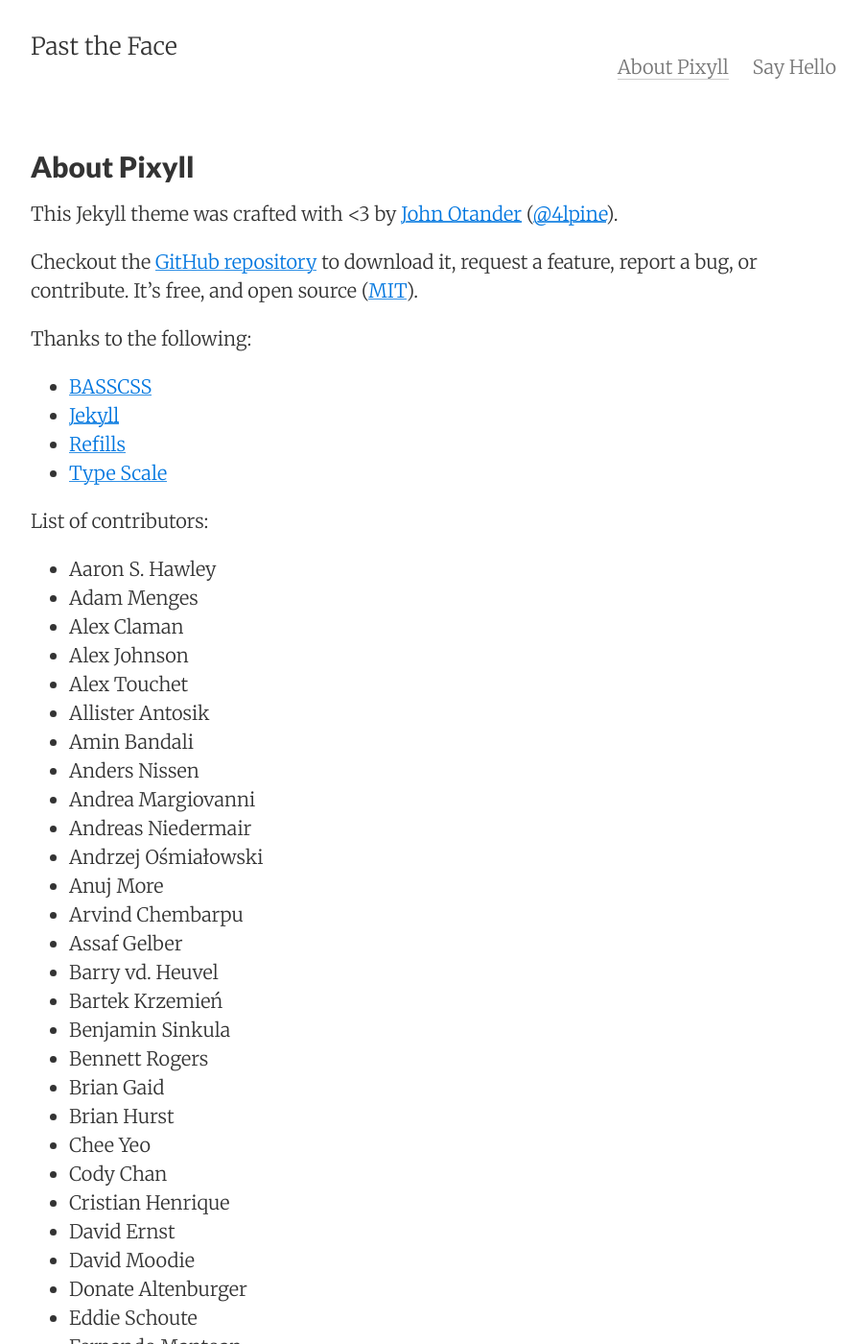
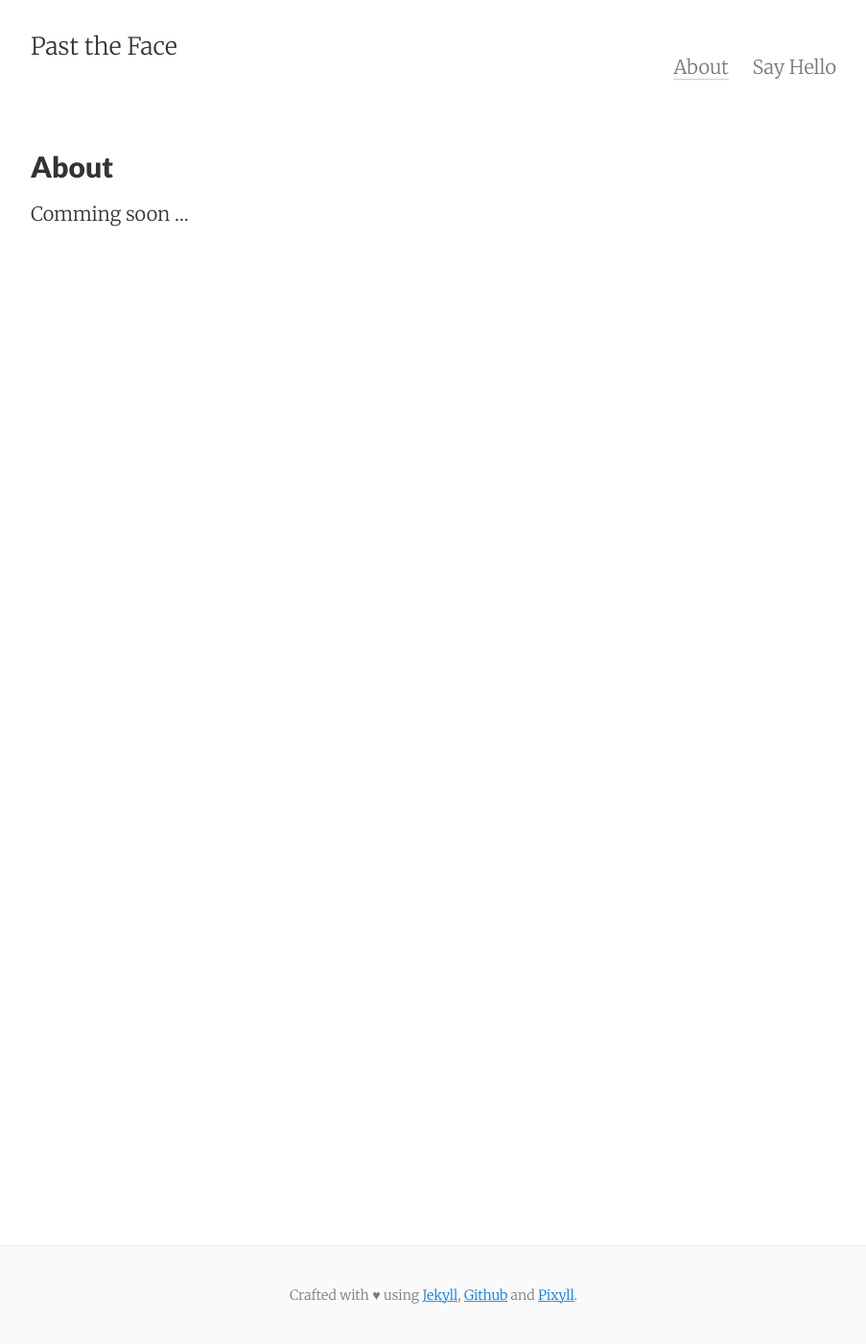
Before and after one commit to pasttheface/pasttheface.github.io, a Jekyll site: the page built from about.md, in a window 1280 px wide and 1400 px high. Shown: the whole window at 96% size, without its empty margins (188-1091 px from the left). Built offline with Jekyll 4.4.1, drawn with Linux system fonts in a browser that asks for light colours; some of the changed text lies outside the part shown.

Commit message:
changed about

```diff
--- a/about.md
+++ b/about.md
@@ -1,94 +1,8 @@
 ---
 layout: page
-title: About Pixyll
+title: About
 permalink: /about/
 tags: about
 ---
 
-This Jekyll theme was crafted with <3 by [John Otander](https://johno.com/)
-([@4lpine](https://twitter.com/4lpine)).
-
-Checkout the [GitHub repository](https://github.com/johno/pixyll) to download it,
-request a feature, report a bug, or contribute. It's free, and open source
-([MIT](https://opensource.org/licenses/MIT)).
-
-Thanks to the following:
-
-* [BASSCSS](https://basscss.com/)
-* [Jekyll](https://jekyllrb.com/)
-* [Refills](https://refills.bourbon.io/)
-* [Type Scale](https://type-scale.com/)
-
-List of contributors:
-
-- Aaron S. Hawley
-- Adam Menges
-- Alex Claman
-- Alex Johnson
-- Alex Touchet
-- Allister Antosik
-- Amin Bandali
-- Anders Nissen
-- Andrea Margiovanni
-- Andreas Niedermair
-- Andrzej Ośmiałowski
-- Anuj More
-- Arvind Chembarpu
-- Assaf Gelber
-- Barry vd. Heuvel
-- Bartek Krzemień
-- Benjamin Sinkula
-- Bennett Rogers
-- Brian Gaid
-- Brian Hurst
-- Chee Yeo
-- Cody Chan
-- Cristian Henrique
-- David Ernst
-- David Moodie
-- Donate Altenburger
-- Eddie Schoute
-- Fernando Mantoan
-- Gurchet Rai
-- Harish Narayanan
-- Jack Platten
-- Jehan Tremback
-- Jiaxi Gu (Isaac)
-- John Otander
-- Jordan Danielewski
-- Josh Buxton
-- Kirill Kulikov
-- Kyle Maxwell
-- Marta Sztybor
-- Martin Wagner
-- Matthew Graybosch
-- Maxim Tsoy
-- Mete Balci
-- Mike Lloyd
-- Mikhail Grachev
-- mindwind
-- Nick Rakochy
-- Nikolay Georgiev
-- Noel Bautista
-- Oliver Hamlet
-- Onur (e0i)
-- Praveer Gupta
-- Rassol (Karmeye)
-- Renato Fialho
-- Ricky Han
-- Roberto Pesando
-- Ryan Jacobs
-- Scott Martin
-- Selim Eren Bekçe
-- Shruti Rijhwani
-- Steef Hegeman
-- Tehmasp Chaudhri
-- Thomas Galvin
-- Timothy Gu
-- Tom Kraak
-- Vishnu Ks
-- Vladislav Arbatov
-- Wilfred Hughes
-- Yaroslav Yadrishnikov
-- Yee Chie Tu
-- Yeou Chien
+Comming soon ...
```
